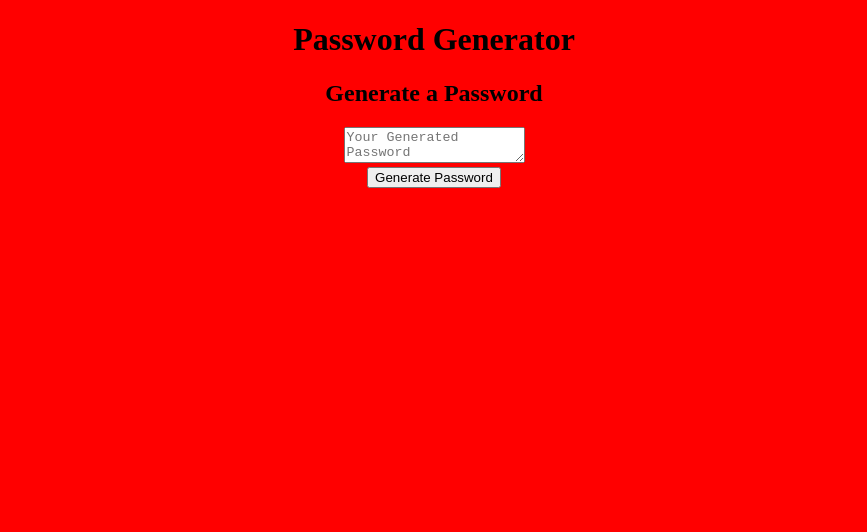
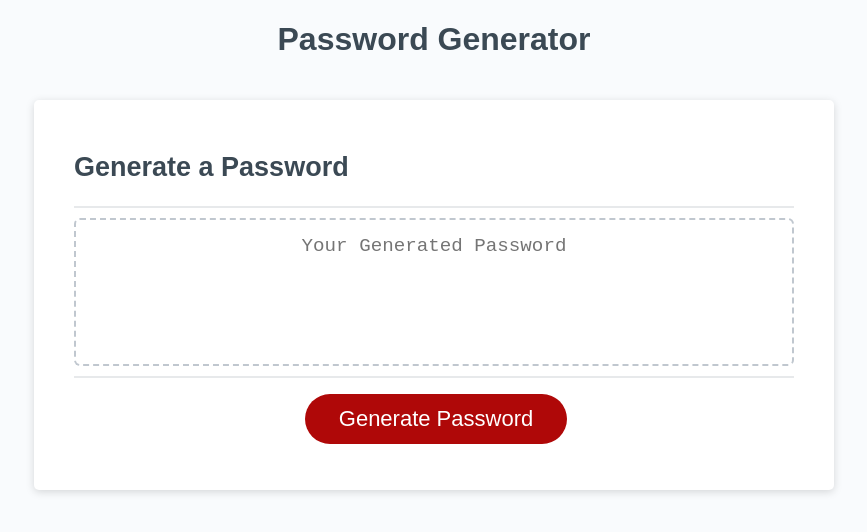
Before and after one commit to CameronHouck/Password_Generator, a plain HTML site: page index.html in a window 1280 px wide. Shown: the whole page, without its empty margins (206-1073 px from the left). Drawn offline with Linux system fonts and the light colour scheme.

Commit message:
adding more styling

```diff
--- a/assets/style.css
+++ b/assets/style.css
@@ -1,10 +1,139 @@
+*,
+*::before,
+*::after {
+  box-sizing: border-box;
+}
+
+html,
+body,
+.mainheader {
+  height: 100%;
+  margin: 0;
+  padding: 0;
+}
+
+.card {
+    background-color: hsl(0, 0%, 100%);
+    border-radius: 5px;
+    border-width: 1px;
+    box-shadow: rgba(0, 0, 0, 0.15) 0px 2px 8px 0px;
+    color: hsl(206, 17%, 28%);
+    font-size: 18px;
+    margin: 0 auto;
+    max-width: 800px;
+    padding: 30px 40px;
+  }
+
+  .card-body {
+    min-height: 100px;
+  }
+
+  .card-footer {
+    text-align: center;
+  }
+
+  .card-footer::before {
+    content: " ";
+    display: block;
+    width: 100%;
+    background: #e7e9eb;
+    height: 2px;
+  }
+
+  .card-footer::after {
+    content: " ";
+    display: block;
+    clear: both;
+  }
+
+  .btn {
+    border: none;
+    background-color: hsl(360, 91%, 36%);
+    border-radius: 25px;
+    box-shadow: rgba(0, 0, 0, 0.1) 0px 1px 6px 0px rgba(0, 0, 0, 0.2) 0px 1px 1px
+      0px;
+    color: hsl(0, 0%, 100%);
+    display: inline-block;
+    font-size: 22px;
+    line-height: 22px;
+    margin: 16px 16px 16px 20px;
+    padding: 14px 34px;
+    text-align: center;
+    cursor: pointer;
+  }
+
+.card-header::after {
+    content: " ";
+    display: block;
+    width: 100%;
+    background: #e7e9eb;
+    height: 2px;
+  }
+
 body {
-    background-color: red;
+  font-family: sans-serif;
+  background-color: #f9fbfd;
+}
+
+.wrapper {
+  padding-top: 30px;
+  padding-left: 20px;
+  padding-right: 20px;
+}
+
+header {
+  text-align: center;
+  padding: 20px;
+  padding-top: 0px;
+  color: hsl(206, 17%, 28%);
 }
 
 
-.mainheader {
-    text-align: center;
-    text-shadow: 5px;
 
+button[enabled] {
+  cursor: default;
+  background: #c0c7cf;
 }
+
+.float-right {
+  float: right;
+}
+
+#password {
+  -webkit-appearance: none;
+  -moz-appearance: none;
+  appearance: none;
+  border: none;
+  display: block;
+  width: 100%;
+  padding-top: 15px;
+  padding-left: 15px;
+  padding-right: 15px;
+  padding-bottom: 85px;
+  font-size: 1.2rem;
+  text-align: center;
+  margin-top: 10px;
+  margin-bottom: 10px;
+  border: 2px dashed #c0c7cf;
+  border-radius: 6px;
+  resize: none;
+  overflow: hidden;
+}
+
+@media (max-width: 690px) {
+  .btn {
+    font-size: 1rem;
+    margin: 16px 0px 0px 0px;
+    padding: 10px 15px;
+  }
+
+  #password {
+    font-size: 1rem;
+  }
+}
+
+@media (max-width: 500px) {
+  .btn {
+    font-size: 0.8rem;
+  }
+}
```
